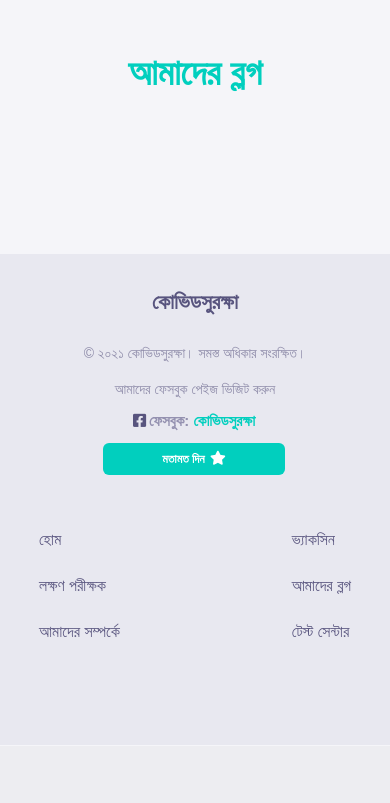
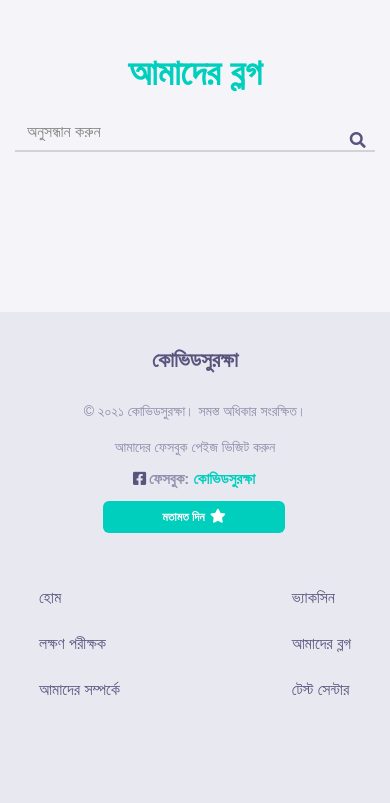
Before and after one commit to iamdeepta/covidsurokkha, a PHP site: page /covidtracking/blogs.php in a window 390 px wide. Shown: the part 98-901 px from the top of the page. Before the commit the page ends 735 px from the top, so only its background shows below. Run offline with PHP 8.4, Linux system fonts and the light colour scheme; data that the repository does not hold is empty; some libraries are stand-ins or nearby versions.

Commit message:
blogs page search bar

```diff
--- a/blogs.php
+++ b/blogs.php
@@ -90,6 +90,22 @@ require('admin/db.inc.php');
     transition: 0.5s !important;
   }
 
+  input[name="blogs_searchbar"]:focus{
+
+    outline: 0 none !important;
+   box-shadow: 0 1px 1px transparent inset, 0 0 8px transparent !important;
+   /*border: 1px solid transparent !important;*/
+   border-bottom: 2px solid #01cfbe !important;
+   transition: 0.5s !important;
+  }
+
+  #blogs_searchbar::placeholder{
+
+    float: left !important;
+    font-size: 16px !important;
+    margin-top: 0px !important;
+  }
+
   @media screen and (max-width: 460px) {
 
     .blogs_card{
@@ -105,6 +121,11 @@ require('admin/db.inc.php');
     #blog_tag_div{
 
       left: calc(100% - 160px) !important;
+    }
+
+    #blogs_searchbar_icon{
+
+      left: 93% !important;
     }
 
   }
@@ -160,6 +181,14 @@ require('admin/db.inc.php');
   <h2 style="font-size: 30px;margin-top: 30px" class="notranslate">সরকারি টেস্ট প্রতিষ্ঠান</h2>
 
 <?php }?> -->
+<i class="fas fa-search" id="blogs_searchbar_icon" style="position: absolute;top: 80px;left: 98%" data-aos="fade-down" data-aos-duration="1000"></i>
+
+<?php if(@$_GET['lang']=='en'){?>
+<input type="text" name="blogs_searchbar" id="blogs_searchbar" class="form-control" placeholder="Search" style="margin-top: 20px;border: none;border-bottom: 2px solid lightgray;background-color: transparent;border-radius: 0px" data-aos="fade-down" data-aos-duration="1000" onkeyup="blogs_data_show()" onfocusin="hide_placeholder_searchbar_blogs()" onfocusout="show_placeholder_searchbar_blogs()">
+<?php }else{?>
+  <input type="text" name="blogs_searchbar" id="blogs_searchbar" class="form-control" placeholder="অনুসন্ধান করুন" style="margin-top: 20px;border: none;border-bottom: 2px solid lightgray;background-color: transparent;border-radius: 0px" data-aos="fade-down" data-aos-duration="1000" onkeyup="blogs_data_show()" onfocusin="hide_placeholder_searchbar_blogs()" onfocusout="show_placeholder_searchbar_blogs()">
+<?php }?>
+
 </div>
 </div>
 
@@ -284,6 +313,7 @@ var limit_text = 'limit';
   function blogs_data_show(start,limit_text){
 
   var blogs_data_show = 'blogs_data_show';
+  var blogs_searchbar = $('#blogs_searchbar').val();
   //var start = 0;
 
     var url = window.location.href;
@@ -299,7 +329,8 @@ var limit_text = 'limit';
       blogs_data_show: blogs_data_show,
       lastSegment: lastSegment,
       start: start,
-      limit_text: limit_text
+      limit_text: limit_text,
+      blogs_searchbar: blogs_searchbar
     },
 
     success: function(data){
@@ -311,6 +342,8 @@ var limit_text = 'limit';
   });
 
 }
+
+
 
 $(document).ready(function() {
 
@@ -344,6 +377,21 @@ $(document).ready(function() {
 		$('#blur_bg').css('display','none');
 
 	}
+
+  function hide_placeholder_searchbar_blogs(){
+
+    $('#blogs_searchbar').attr('placeholder','');
+  }
+
+  function show_placeholder_searchbar_blogs(){
+
+    if(lastSegment=='en'){
+
+    $('#blogs_searchbar').attr('placeholder','Search');
+  }else{
+    $('#blogs_searchbar').attr('placeholder','অনুসন্ধান করুন');
+  }
+  }
 
 	$(document).ready(function(){
 
--- a/blogs_data_show.php
+++ b/blogs_data_show.php
@@ -82,9 +82,19 @@ if(isset($_POST['blogs_data_show'])){
 
 	require('admin/db.inc.php');
 
-	$start = $_POST['start'];
-	$limit_text = $_POST['limit_text'];
-	$blogs_query = mysqli_query($dbc, 'SELECT * from tbl_blogs where blogs_status=0 order by blogs_id desc '.$limit_text.' '.$start.'');
+    $blogs_searchbar = $_POST['blogs_searchbar'];
+
+	//$start = $_POST['start'];
+	//$limit_text = $_POST['limit_text'];
+
+    if($blogs_searchbar==''){
+
+	$blogs_query = mysqli_query($dbc, 'SELECT * from tbl_blogs where blogs_status=0 order by blogs_id desc');
+
+    }else{
+
+        $blogs_query = mysqli_query($dbc, "SELECT * from tbl_blogs where blogs_status=0 and blogs_title_en LIKE '%$blogs_searchbar%' order by blogs_id desc");
+    }
 
 
    include 'english_to_bangla.php';
```
Also changed, not shown: blogs-detail.php (+8 -8 lines).
